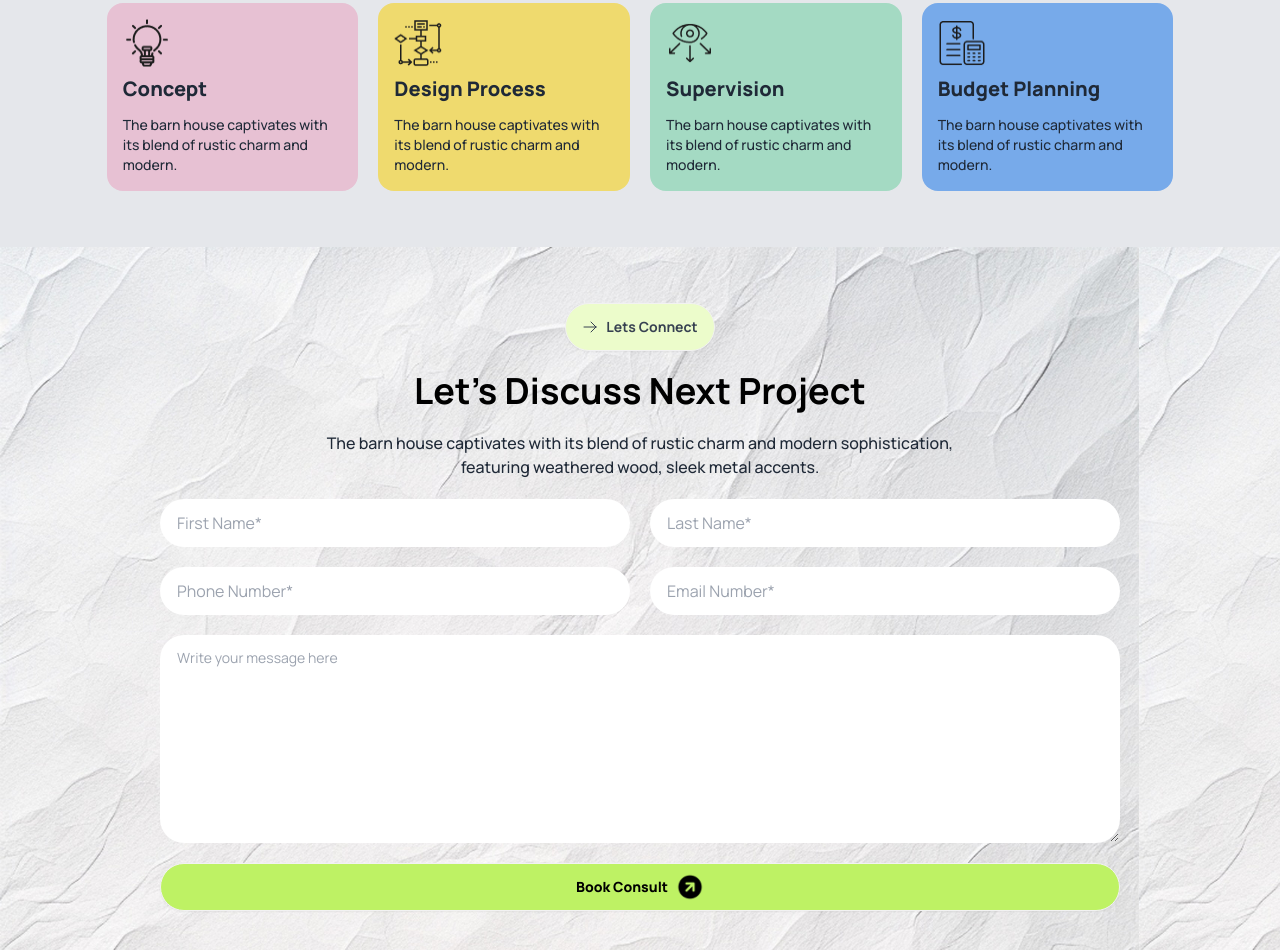
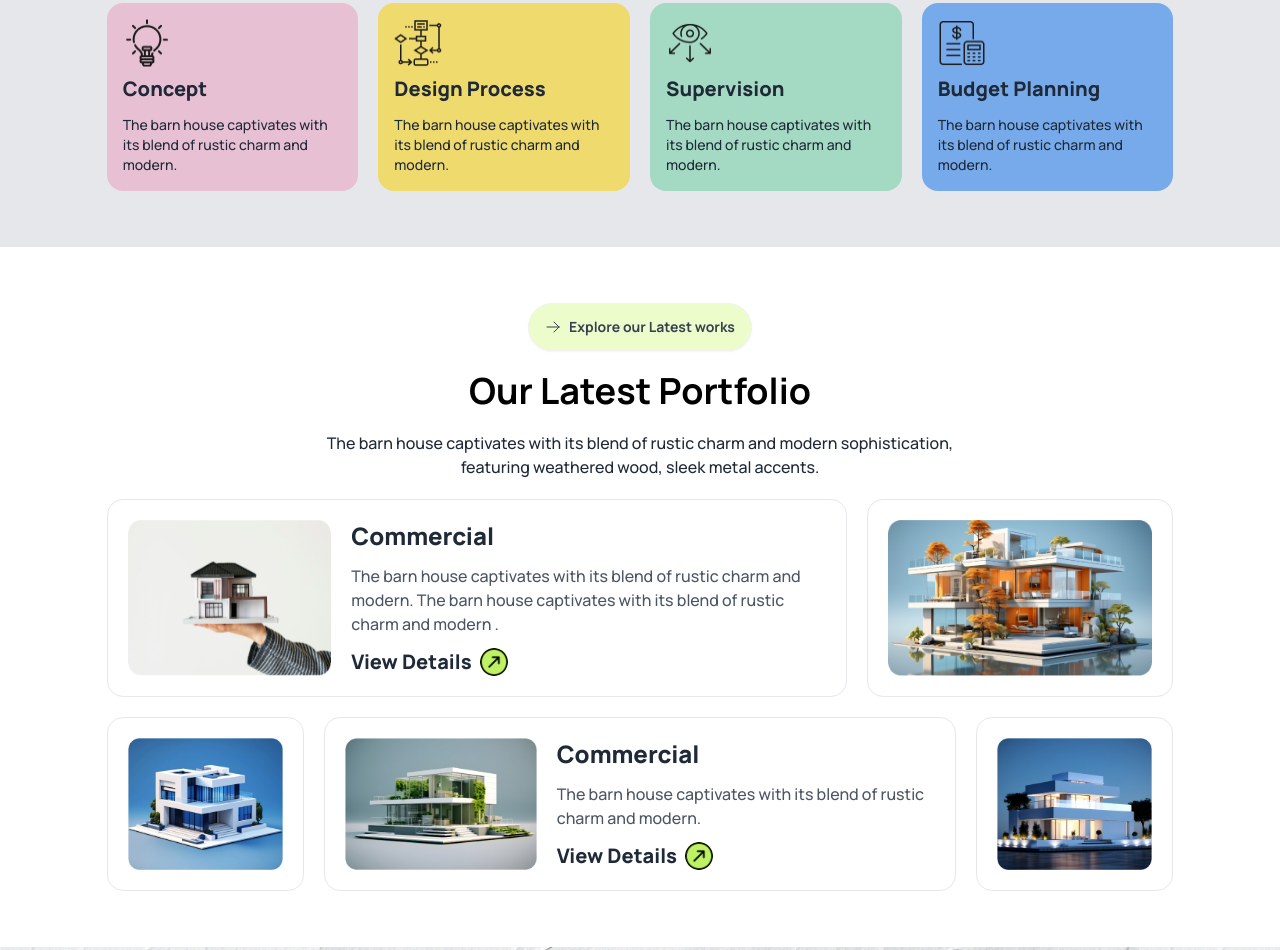
Before and after one commit to NissanJK/assignment-3, a plain HTML site: page index.html in a window 1280 px wide. Shown: the part 1229-2179 px from the top of the page. Drawn offline with nearby package versions, Linux system fonts and the light colour scheme.

Commit message:
some fixes & latest portfolio section completed

```diff
--- a/index.html
+++ b/index.html
@@ -155,6 +155,70 @@
                 </div>
             </div>
         </section>
+        <!-- our latest portfolio -->
+        <section class="py-7 md:py-10 lg:py-14 px-5 md:px-0">
+            <div class="flex flex-col justify-center items-center text-center mb-5">
+                <button class="btn rounded-3xl text-gray-700 bg-lime-100 hover:bg-lime-200 font-bold"><svg
+                        xmlns="http://www.w3.org/2000/svg" fill="none" viewBox="0 0 24 24" stroke-width="1.5"
+                        stroke="currentColor" class="size-4">
+                        <path stroke-linecap="round" stroke-linejoin="round" d="M13.5 4.5 21 12m0 0-7.5 7.5M21 12H3" />
+                    </svg>Explore our Latest works</button>
+                <h1 class="text-black font-bold text-2xl md:text-3xl lg:text-4xl m-5">Our Latest Portfolio</h1>
+                <p class="font-medium text-gray-800 text-sm md:text-base">The barn house captivates with its blend of
+                    rustic charm and modern sophistication,<br>featuring weathered wood, sleek metal accents.</p>
+            </div>
+            <div class="md:w-10/12 mx-auto grid grid-cols-1 md:grid-cols-2 lg:grid-cols-10 gap-5">
+                <div class="md:col-span-2 lg:col-span-7 border rounded-2xl">
+                    <div class="md:flex gap-5 p-5">
+                        <div class="md:w-[30%] mb-2 md:mb-0">
+                            <img src="./assets/img1.png" alt="" class="w-full h-full">
+                        </div>
+                        <div class="md:w-[70%]">
+                            <h2 class="font-extrabold text-xl md:text-2xl text-gray-800">Commercial</h2>
+                            <p class="font-medium my-3 text-gray-600">The barn house captivates with its blend of rustic
+                                charm and modern. The barn house captivates with its blend of rustic charm and modern .
+                            </p>
+                            <a
+                                class="text-gray-800 font-extrabold flex items-center gap-2 text-base md:text-xl cursor-pointer hover:underline hover:text-black">View
+                                Details<img src="./assets/up-right.png" alt=""
+                                    class="size-7 bg-lime-300 rounded-full"></a>
+                        </div>
+                    </div>
+                </div>
+                <div class="border rounded-2xl lg:col-span-3">
+                    <img src="./assets/img2.png" alt="" class="p-5 w-full h-full">
+                </div>
+                <div class="border rounded-2xl lg:hidden">
+                    <img src="./assets/img5.png" alt="" class="p-5 w-full h-full">
+                </div>
+                <div class="border rounded-2xl lg:col-span-2 hidden lg:flex">
+                    <img src="./assets/img3.png" alt="" class="p-5 w-full h-full">
+                </div>
+                <div class="md:col-span-2 lg:col-span-6 border rounded-2xl">
+                    <div class="md:flex gap-5 p-5">
+                        <div class="mb-2 md:mb-0">
+                            <img src="./assets/img4.png" alt="" class="w-full h-full">
+                        </div>
+                        <div class="">
+                            <h2 class="font-extrabold text-xl md:text-2xl text-gray-800">Commercial</h2>
+                            <p class="font-medium my-3 text-gray-600">The barn house captivates with its blend of rustic
+                                charm and modern.
+                            </p>
+                            <a
+                                class="text-gray-800 font-extrabold flex items-center gap-2 text-base md:text-xl cursor-pointer hover:underline hover:text-black">View
+                                Details<img src="./assets/up-right.png" alt=""
+                                    class="size-7 bg-lime-300 rounded-full"></a>
+                        </div>
+                    </div>
+                </div>
+                <div class="border rounded-2xl lg:hidden">
+                    <img src="./assets/img3.png" alt="" class="p-5 w-full h-full">
+                </div>
+                <div class="border rounded-2xl lg:col-span-2">
+                    <img src="./assets/img5.png" alt="" class="p-5 w-full h-full">
+                </div>
+            </div>
+        </section>
         <!-- next project -->
         <section style="background: url(./assets/bg.jpg);" class="py-7 md:py-10 lg:py-14 px-5 md:px-0">
             <div class="flex flex-col justify-center items-center text-center mb-5">
@@ -175,8 +239,8 @@
                 <textarea class="textarea md:col-span-2 rounded-3xl h-52"
                     placeholder="Write your message here"></textarea>
                 <a
-                    class="btn bg-lime-300 rounded-3xl flex hover:bg-lime-500 text-black font-extrabold w-full md:col-span-2">Book
-                    Consult <img src="./assets/circle-arrows.png" alt="" class="size-7"></a>
+                    class="btn bg-lime-300 rounded-3xl flex hover:bg-lime-500 text-black font-extrabold w-full md:col-span-2">Send
+                    Mail <img src="./assets/circle-arrows.png" alt="" class="size-7"></a>
             </div>
 
         </section>
```
